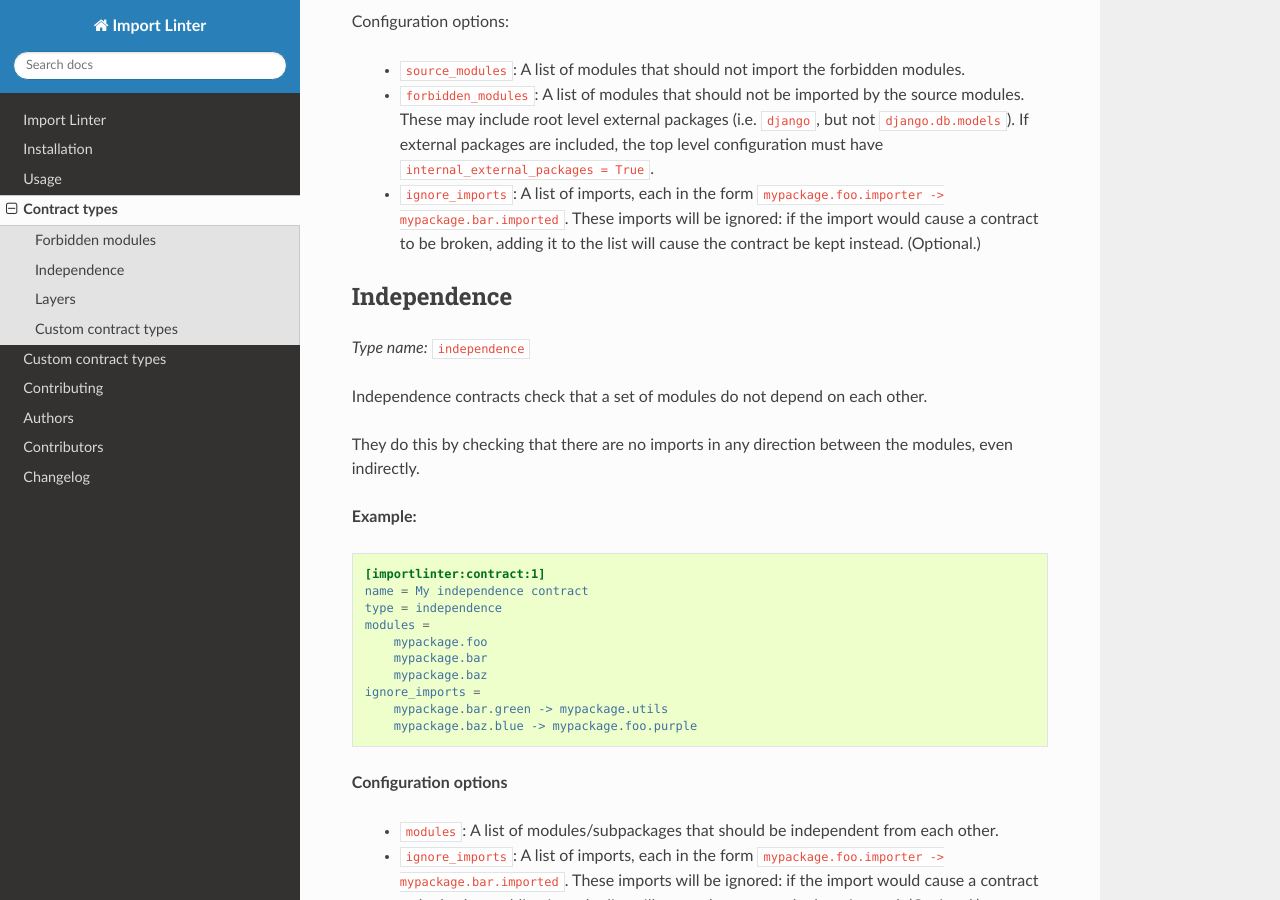
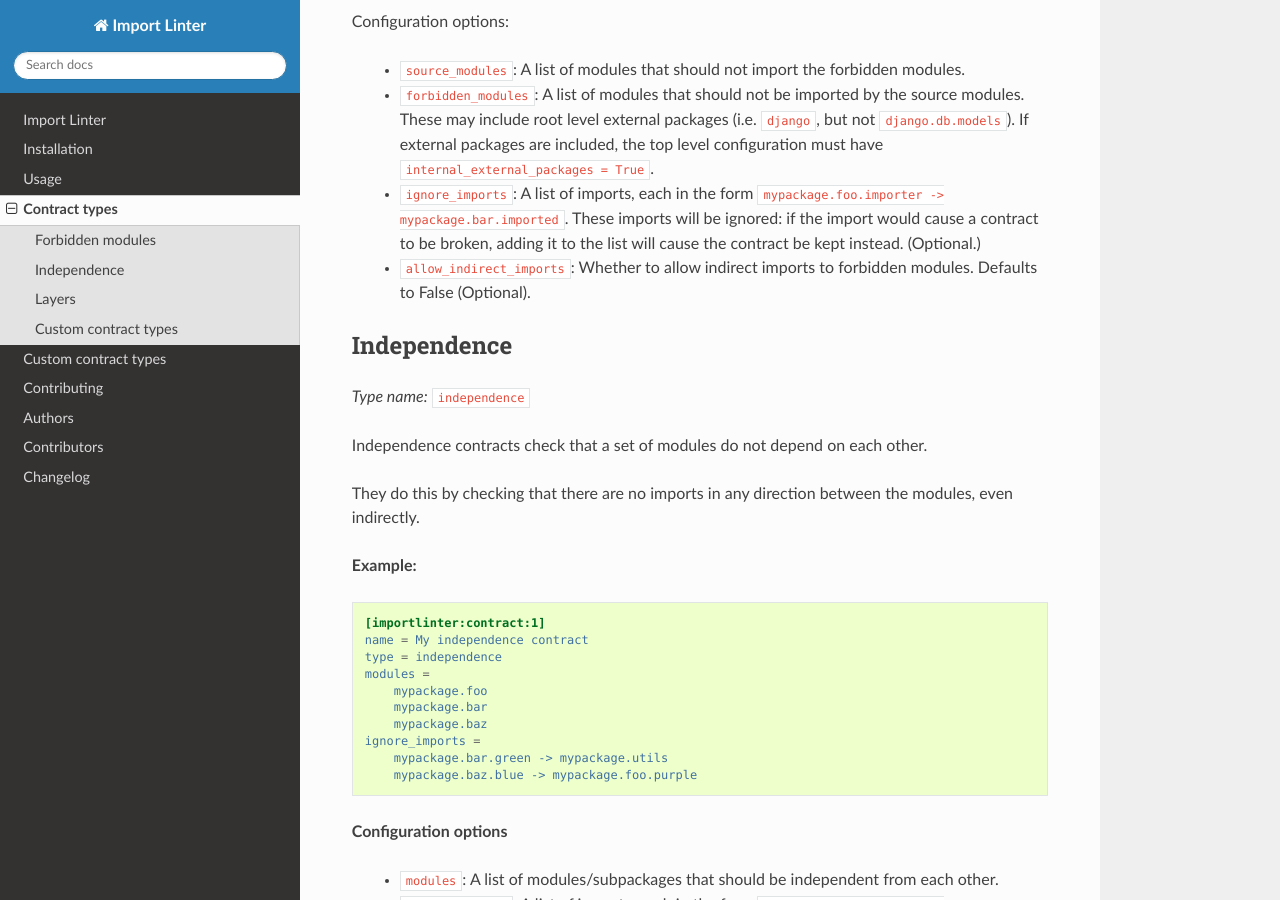
Before and after one commit to seddonym/import-linter, a Sphinx documentation site: the page built from docs/contract_types.rst, in a window 1280 px wide and 900 px high, scrolled down 1182 px. Built offline with Sphinx 7.4.7 and the Read the Docs theme 2.0.0, drawn with Linux system fonts in a browser that asks for light colours.

Commit message:
Address review comments and one minor flake8 error

```diff
--- a/AUTHORS.rst
+++ b/AUTHORS.rst
@@ -11,4 +11,5 @@ Contributors
 * Anthony Sottile - https://github.com/asottile
 * Łukasz Skarżyński - https://github.com/skarzi
 * Daniel Jurczak - https://github.com/danieljurczak
-* Ben Warren - https://github.com/bwarren2
+* Ben Warren - https://github.com/bwarren
+* Aaron Gokaslan - https://github.com/Skylion007
--- a/CHANGELOG.rst
+++ b/CHANGELOG.rst
@@ -1,5 +1,7 @@
 Changelog
 =========
+
+* Add allow_indirect_imports to Forbidden Contract type
 
 1.2 (2020-09-23)
 ----------------
--- a/docs/contract_types.rst
+++ b/docs/contract_types.rst
@@ -66,6 +66,7 @@ Configuration options:
       A list of imports, each in the form ``mypackage.foo.importer -> mypackage.bar.imported``. These imports
       will be ignored: if the import would cause a contract to be broken, adding it to the list will cause the
       contract be kept instead. (Optional.)
+    - ``allow_indirect_imports``: Whether to allow indirect imports to forbidden modules. Defaults to False (Optional).
 
 Independence
 ------------
```
Also changed, not shown: 1 other file.
